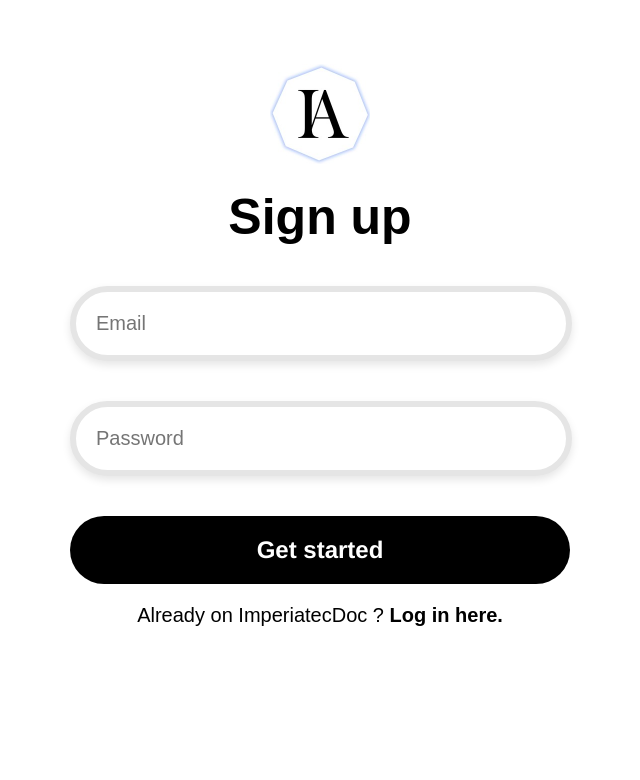
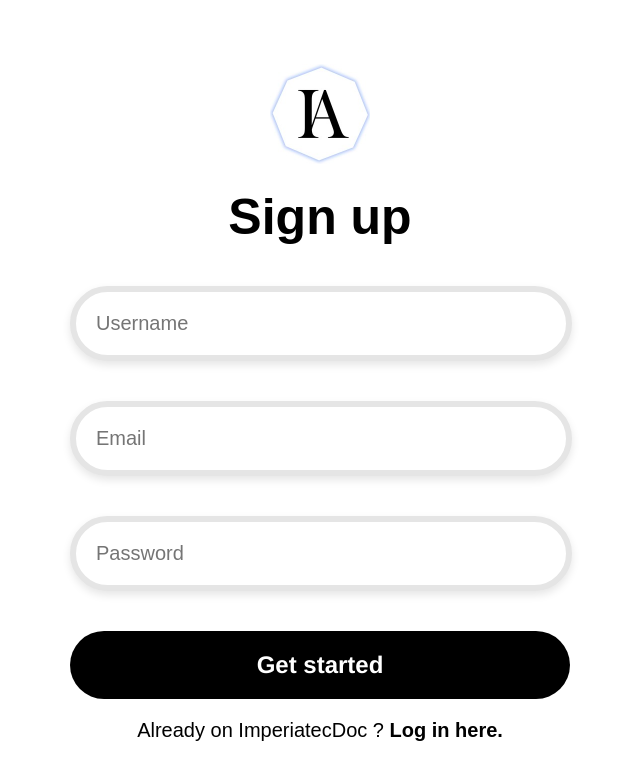
Before and after one commit to RayanMZR/Test_imperiatech, a React (Create React App) app in the folder front-end-desktop/: page /register in a window 1280 px wide. Shown: the top 780 px of the page, without its empty margins (320-960 px from the left). Built offline with nearby package versions, Linux system fonts and the light colour scheme.

Commit message:
[ADD] call api by endpoint

```diff
--- a/front-end-desktop/src/App.js
+++ b/front-end-desktop/src/App.js
@@ -2,7 +2,7 @@ import React from 'react';
 import { BrowserRouter as Router, Routes, Route } from 'react-router-dom';
 import Login from './components/login/Login';
 import Register from './components/register/Register';
-// import Home from './components/home/Home';
+import Home from './components/home/Home';
 import { Navigate } from 'react-router-dom';
 
 
@@ -13,7 +13,7 @@ function App() {
         <Route path="/" element={<Navigate to="/login" />} />
         <Route path="/login" element={<Login />} />
         <Route path="/register" element={<Register />} />
-        {/* <Route path="/home" element={<Home />} /> */}
+        <Route path="/home" element={<Home />} />
       </Routes>
     </Router>
   );
--- /dev/null
+++ b/front-end-desktop/src/components/home/Home.js
@@ -0,0 +1,13 @@
+import React, { useState } from 'react';
+import { Link } from 'react-router-dom';
+import './Home.css';
+
+const Home = () => {
+  return (
+    <div>
+      <h1>Home</h1>
+    </div>
+  );
+};
+
+export default Home;
--- a/front-end-desktop/src/components/login/Login.js
+++ b/front-end-desktop/src/components/login/Login.js
@@ -1,24 +1,51 @@
 import React, { useState } from 'react';
-import { Link } from 'react-router-dom';
+import { Link, useNavigate } from 'react-router-dom';
 import logo from '../../assets/imperiatec_logo.jpeg';
 import './Login.css';
 
 const Login = () => {
   const [email, setEmail] = useState('');
   const [password, setPassword] = useState('');
+  const [error, setError] = useState(null);
+  const navigate = useNavigate();
 
-  const onClic = (event) => {
+  const onSubmit = async (event) => {
     event.preventDefault();
-    console.log('try to connect with:', { email, password });
+
+    const payload = { email, password };
+
+    try {
+      const response = await fetch('http://localhost:8000/api/accounts/login/', {
+        method: 'POST',
+        headers: {
+          'Content-Type': 'application/json'
+        },
+        body: JSON.stringify(payload)
+      });
+
+      if (response.ok) {
+        const data = await response.json();
+        localStorage.setItem('access_token', data.access_token);
+        localStorage.setItem('refresh_token', data.refresh_token);
+        navigate('/home');
+      } else {
+        const errorData = await response.json();
+        setError(errorData.error || 'error connecting');
+      }
+    } catch (err) {
+      console.error('connection failed', err);
+      setError('connection failed.');
+    }
   };
 
   return (
     <div className="login-container">
       <a className="login-logo" href="/home">
-      <img src={logo} alt="Logo" />
+        <img src={logo} alt="Logo" />
       </a>
       <h2>Log in</h2>
-      <form className="login-form" onClic={onClic}>
+      {error && <p className="error">{error}</p>}
+      <form className="login-form" onSubmit={onSubmit}>
         <div className="input-group">
           <input
             type="email"
--- a/front-end-desktop/src/components/register/Register.js
+++ b/front-end-desktop/src/components/register/Register.js
@@ -1,15 +1,39 @@
 import React, { useState } from 'react';
 import logo from '../../assets/imperiatec_logo.jpeg';
-import { Link } from 'react-router-dom';
+import { Link, useNavigate } from 'react-router-dom';
 import './Register.css';
 
 const Register = () => {
   const [email, setEmail] = useState('');
   const [password, setPassword] = useState('');
+  const [username, setUsername] = useState('');
+  const [error, setError] = useState(null);
+  const navigate = useNavigate();
 
-  const onClic = (event) => {
+  const onSubmit = async (event) => {
     event.preventDefault();
-    console.log('try to connect with:', { email, password });
+
+    const payload = { username, email, password };
+
+    try {
+      const response = await fetch('http://localhost:8000/api/accounts/register/', {
+        method: 'POST',
+        headers: {
+          'Content-Type': 'application/json',
+        },
+        body: JSON.stringify(payload),
+      });
+
+      if (response.ok) {
+        navigate('/login');
+      } else {
+        const errorData = await response.json();
+        setError(errorData.error || 'Error');
+      }
+    } catch (err) {
+      console.error('Registration failed', err);
+      setError('Registration failed');
+    }
   };
 
   return (
@@ -18,7 +42,18 @@ const Register = () => {
       <img src={logo} alt="Logo" />
       </a>
       <h2>Sign up</h2>
-      <form className="register-form" onClic={onClic}>
+      <form className="register-form" onSubmit={onSubmit}>
+        <div className="input-group">
+          <input
+            type="username"
+            id="username"
+            placeholder="Username"
+            value={username}
+            onChange={(e) => setUsername(e.target.value)}
+            name="username"
+            required
+          />
+        </div>
         <div className="input-group">
           <input
             type="email"
```
Also changed, not shown: front-end-desktop/src/components/home/Home.css (added).
